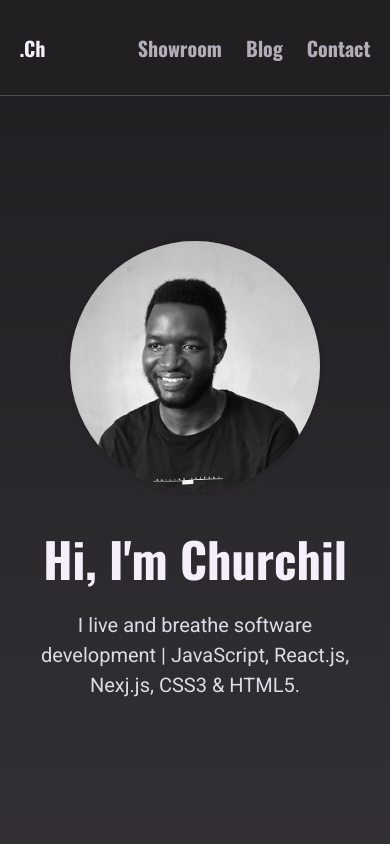
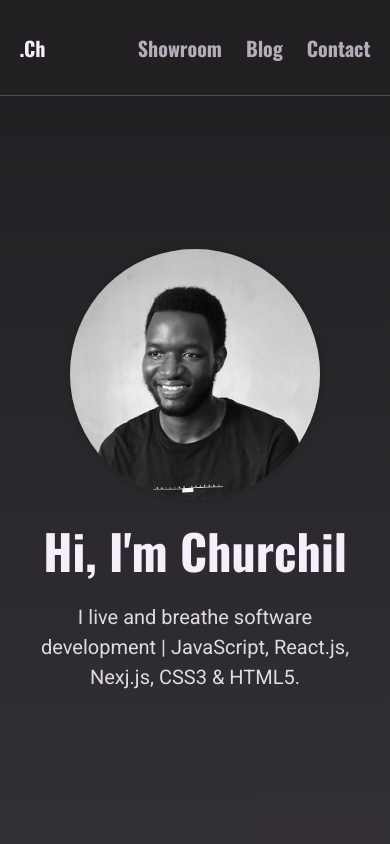
Before and after one commit to Chacho104/my-portfolio-blog-site, a Next.js app: page / in a window 390 px wide. Shown: the top 844 px of the page. Built offline with nearby package versions, Linux system fonts and the light colour scheme.

Commit message:
Remove gap in small screens

```diff
--- a/components/home-page/hero.module.css
+++ b/components/home-page/hero.module.css
@@ -48,6 +48,7 @@
 @media screen and (max-width: 768px) {
   .hero {
     margin-bottom: var(--size-8);
+    gap: 0;
   }
 
   .image {
```
